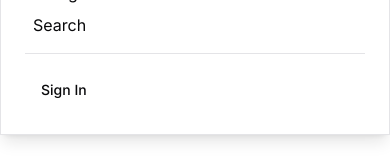
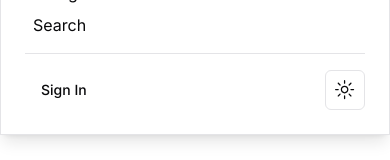
Before and after one commit to Epirius/DropPod, a Next.js app: page / in a window 390 px wide. Both pictures are taken after a click on the button 354 px from the left and 31 px from the top of the page. Shown: the part 416-576 px from the top of the page. Built offline with nearby package versions, Linux system fonts and the light colour scheme; no server answers.

Commit message:
adding theme selector to hamburger menu

```diff
--- a/components/header/Hamburger.tsx
+++ b/components/header/Hamburger.tsx
@@ -12,6 +12,7 @@ import { useSession } from "next-auth/react";
 import { SignInOut, UserAvatar } from "./Profile";
 import Link from "next/link";
 import { Separator } from "../ui/separator";
+import { ThemeToggle } from "../theme-provider";
 
 type HamburgerProps = {
   navLinks?: {
@@ -51,7 +52,10 @@ const Hamburger = ({ navLinks }: HamburgerProps) => {
           </ul>
 
           <Separator className="my-4" />
-          <SignInOut />
+          <div className="flex ">
+            <SignInOut />
+            <ThemeToggle className="ml-auto" />
+          </div>
         </div>
       </DialogContent>
     </Dialog>
--- a/components/theme-provider.tsx
+++ b/components/theme-provider.tsx
@@ -14,18 +14,28 @@ import {
   DropdownMenuItem,
   DropdownMenuTrigger,
 } from "@/components/ui/dropdown-menu";
+import { cn } from "@/lib/utils";
 
 export function ThemeProvider({ children, ...props }: ThemeProviderProps) {
   return <NextThemesProvider {...props}>{children}</NextThemesProvider>;
 }
 
-export function ThemeToggle() {
+type ThemeToggleProps = {
+  className?: string;
+};
+
+export function ThemeToggle({ className }: ThemeToggleProps) {
   const { theme, setTheme } = useTheme();
   const toggleTheme = () => {
     theme === "dark" ? setTheme("light") : setTheme("dark");
   };
   return (
-    <Button variant="outline" size="icon" onClick={toggleTheme}>
+    <Button
+      variant="outline"
+      size="icon"
+      onClick={toggleTheme}
+      className={cn("", className)}
+    >
       <SunIcon className="h-[1.2rem] w-[1.2rem] rotate-0 scale-100 transition-all dark:-rotate-90 dark:scale-0" />
       <MoonIcon className="absolute h-[1.2rem] w-[1.2rem] rotate-90 scale-0 transition-all dark:rotate-0 dark:scale-100" />
       <span className="sr-only">Toggle theme</span>
```
